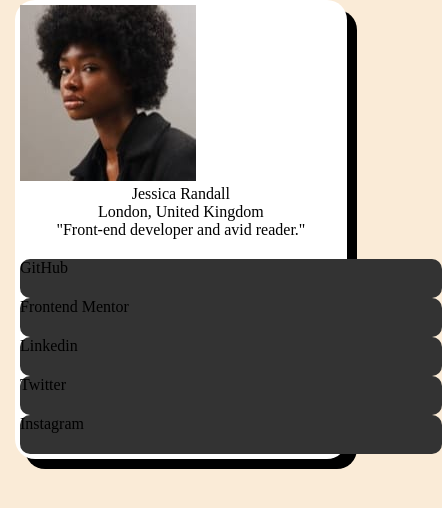
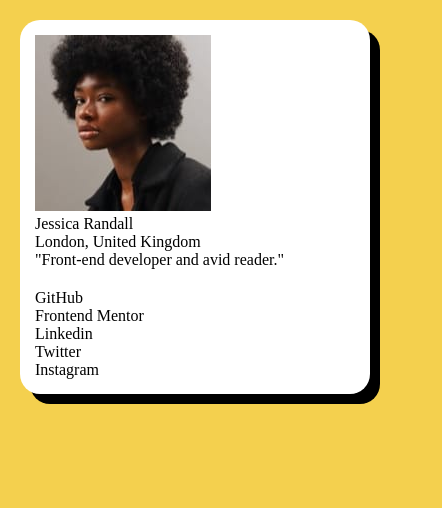
Before and after one commit to eltonSSilv/perfil_de_links, a plain HTML site: page index.html in a window 390 px wide. Shown: the whole page, 442 px wide, since content can reach past the window. Drawn offline with Linux system fonts and the light colour scheme.

Commit message:
Update responsive.css
finalizando design responsivo

```diff
--- a/css/responsive.css
+++ b/css/responsive.css
@@ -1,50 +1,25 @@
-@media (max-width: 525px) {
 
+@media only screen and (min-width: 500px) {
   body {
-    display: flex;
-    margin-left: 15px;
-    margin-right: 15px;
-    width: 75%;
-    position: absolute;
+    background-color: rgb(244, 208, 78);
+    margin: auto;
+    width: 40%;
+    padding: 15px;
   }
 
-  main {
-    display: flex;
-    flex-direction: column;
-    align-self: center;
-    padding: 5px;
-    margin: 0 auto;
-    width: 110%;
+  .titulos .titulo__carregamento h2 {
+    font-size: 14px;
   }
 
-  .imagem__perfil {
-    display: block;
-    align-self: center;
+  .titulos .titulo__carregamento p {
+    font-size: 14px;
   }
 
-  .descricao__perfil {
-    text-align: center;
-    align-self: center;
+  .titulos .titulo__carregamento h1 {
+    font-size: 22px;
   }
 
-  .redes__sociais {
-    align-content: center;
+  .conteudo .texto__conteudo {
+    font-size: 16px;
   }
-
-
-  li {
-    background-color: hsl(0, 0%, 20%);
-    border-radius: 10px;
-    width: 50vh;
-    height: 10vw;
-  }
-
-  @media (min-width: 180px) {
-
-  body {
-    background-color: antiquewhite;
-  }
-
 }
-
-}
```
